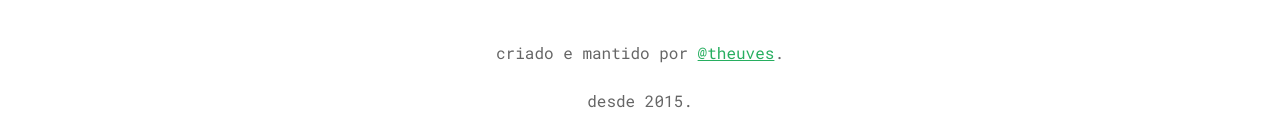
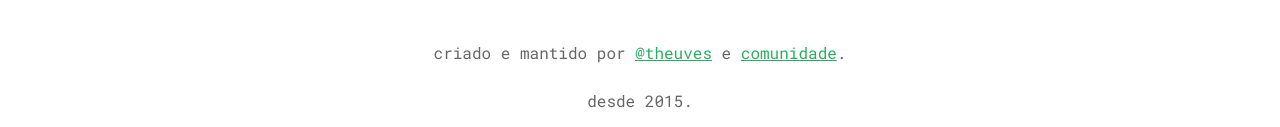
Before and after one commit to theuves/extenso.js.org, a website: page src/index.html in a window 1280 px wide. Shown: the part 1693-1820 px from the top of the page. Drawn offline with Linux system fonts and the light colour scheme.

Commit message:
adiciona créditos da comunidade

```diff
--- a/src/index.html
+++ b/src/index.html
@@ -65,7 +65,7 @@
   <footer class="footer">
     <div class="container">
       <img src="https://nodei.co/npm/extenso.png">
-      <p>criado e mantido por <a href="https://theuves.me">@theuves</a>.</p>
+      <p>criado e mantido por <a href="https://theuves.me">@theuves</a> e <a href="https://github.com/theuves/extenso.js/graphs/contributors">comunidade</a>.</p>
       <p>desde 2015.</p>
     </div>
   </footer>
```
